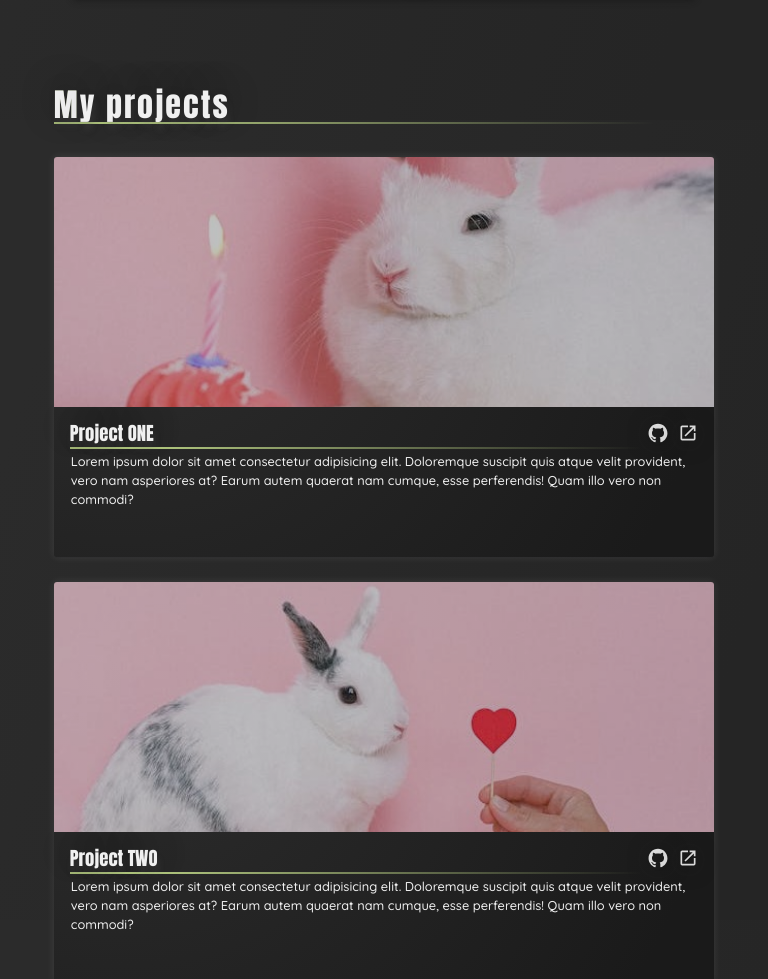
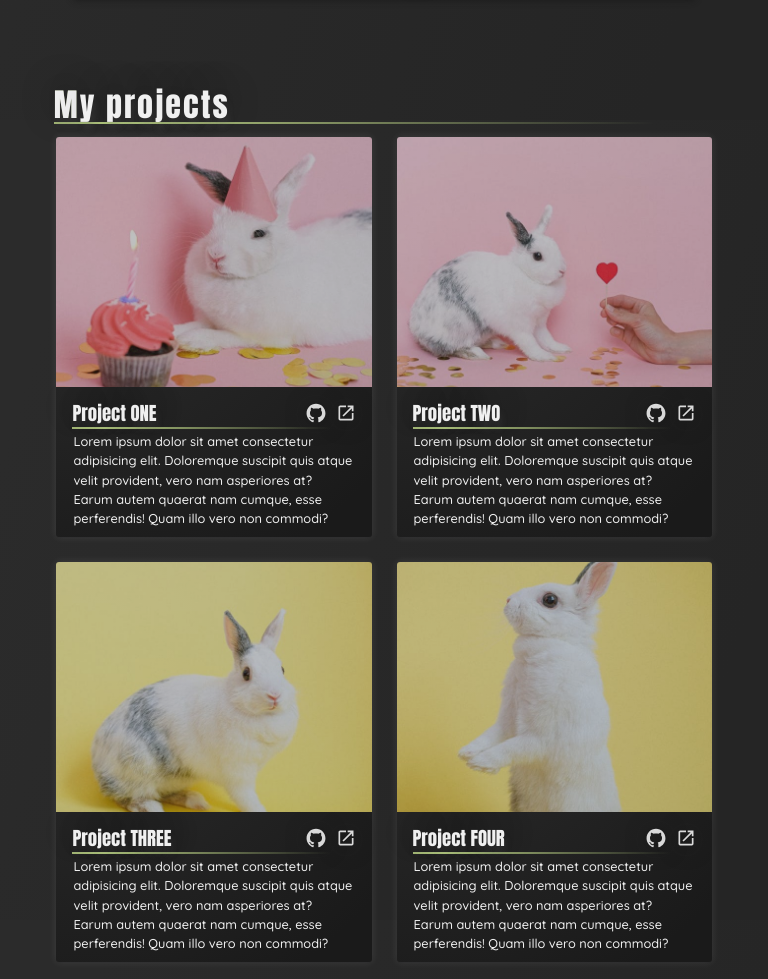
Before and after one commit to studentszO/homepage-top, a website built with webpack: page src/template.html in a window 768 px wide. Shown: the part 680-1659 px from the top of the page. Built offline with nearby package versions, Linux system fonts and the light colour scheme.

Commit message:
Add tablet responsive design for main

```diff
--- a/src/style.css
+++ b/src/style.css
@@ -174,8 +174,9 @@ hr {
 .projects-container {
   display: flex;
   flex-direction: column;
+  justify-content: center;
   gap: 25px;
-  margin: 5% 0;
+  margin: 2% 0;
 }
 
 .project-card {
@@ -269,6 +270,7 @@ footer > picture > img {
 }
 
 @media (min-width: 600px) and (max-width: 1024px) {
+  /* HEADER */
   p {
     font-size: 1.2rem;
   }
@@ -328,4 +330,13 @@ footer > picture > img {
     margin-top: 37%;
     margin-bottom: 15%;
   }
+
+  /* MAIN */
+  .projects-container {
+    flex-direction: row;
+    flex-wrap: wrap;
+  }
+  .project-card {
+    max-width: 47.7%;
+  }
 }
```
